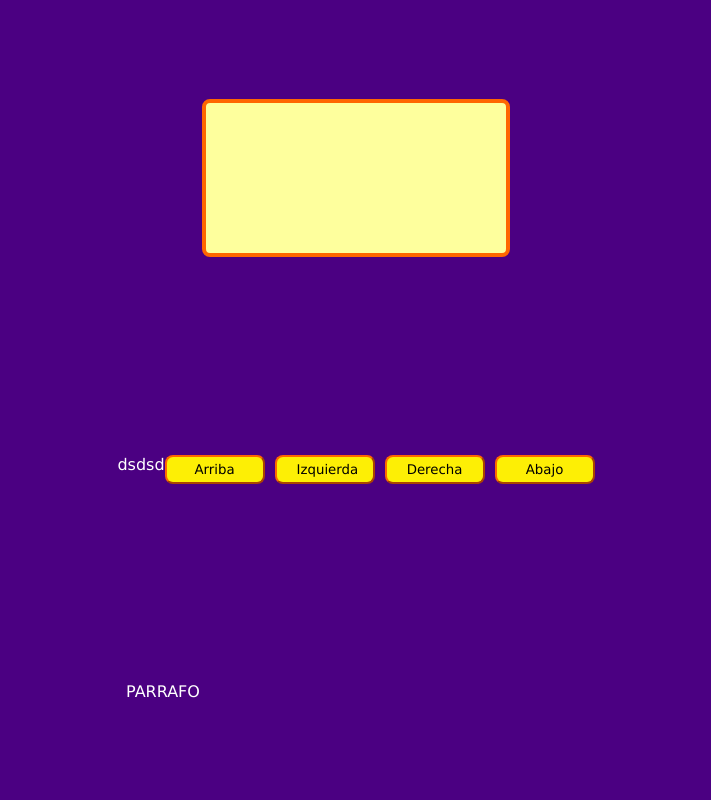
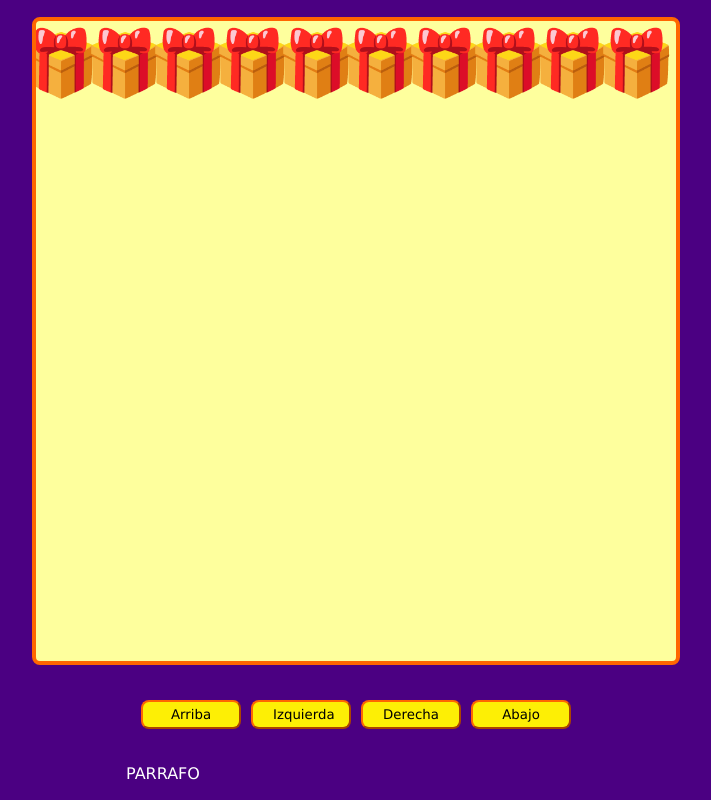
Before and after one commit to andresanni/taller-practico-js-videojuego, a plain HTML site: page index.html in a window 1280 px wide. Shown: the whole page, without its empty margins (284-995 px from the left). Drawn offline with Linux system fonts and the light colour scheme.

Commit message:
Seteamos los tamaños del canvas y de los elementos para que sean dinamicos en proporcion al tamaño del HTML

```diff
--- a/index.html
+++ b/index.html
@@ -10,11 +10,11 @@
 <body>
     <div class="game-container">
         <canvas id="game"></canvas>
-        <div class="buttons">dsdsd
-            <button id="up" class="fill">Arriba</button>
-            <button id="left" class="fill">Izquierda</button>
-            <button id="right" class="fill">Derecha</button>
-            <button id="down" class="fill">Abajo</button>
+        <div class="buttons">
+            <button id="up">Arriba</button>
+            <button id="left">Izquierda</button>
+            <button id="right">Derecha</button>
+            <button id="down">Abajo</button>
         </div>
 
         <div class="messages">
--- a/main.js
+++ b/main.js
@@ -0,0 +1,41 @@
+const canvas= document.querySelector("#game");
+const context = canvas.getContext('2d');
+
+window.addEventListener('load',startGame);
+
+function startGame(){
+    // context.fillRect(0,0,100,100); //Dibujar rectangulo con las coordenadas y el tamaño
+    // context.clearRect(0,0,50,50); //Borrar en forma de rectangulo con las coordenadas y el tamaño
+
+    //Para darle estilo a los textos le asignamos valor a los siguientes variables:
+    // context.font= "25px Verdana";
+    // context.fillStyle = "purple";
+    // context.textAlign = "left"; //Alineacion con respecto al punto que marcan las coordenadas
+    // context.fillText("Andres",25,25);
+
+    //Propiedades que nos devuelven el tamaño de nuestro HTML
+    // windows.innerHeight
+    // windows.innerWidth
+    let canvasSize;
+    if(window.innerHeight > window.innerWidth){ //Si el ancho del area visible del HTML es mayor que el alto
+        canvasSize = window.innerWidth * 0.8; //Tomamos el ancho como referencia y asignamos el 80 por ciento de su valor
+    } else{ //Si el largo es mayor que el ancho
+        canvasSize = window.innerHeight * 0.8; // El valor como referencia es el alto, tomamos el 80 por ciento del mismo
+    }
+
+    canvas.setAttribute('width',canvasSize); //Asigno el mismo valor al ancho y al alto para obtener un cuadrado
+    canvas.setAttribute('height',canvasSize);
+
+    const elementSize = canvasSize / 10; //Variable dinamica con relacion al tamaño del canvas que ya habiamos calculado
+    console.log({canvasSize,elementSize});
+
+    context.font= elementSize + "px Verdana"; //reemplazamos el numero de pixeles por nuestra variable para que sea dinamico.
+    context.textAlign = "end";
+    for (let i = 1; i <= 10; i++) {
+
+        context.fillText(emojis['I'],elementSize*i,elementSize);
+
+    }
+
+
+}
--- a/maps.js
+++ b/maps.js
@@ -0,0 +1,53 @@
+/*
+ * Reglas:
+ * El final de cada nivel debe ser el inicio del siguiente
+*/
+
+const emojis = {
+  '-': ' ',
+  'O': '🚪',
+  'X': '💣',
+  'I': '🎁',
+  'PLAYER': '💀',
+  'BOMB_COLLISION': '🔥',
+  'GAME_OVER': '👎',
+  'WIN': '🏆',
+};
+
+const maps = [];
+maps.push(`
+  IXXXXXXXXX
+  -XXXXXXXXX
+  -XXXXXXXXX
+  -XXXXXXXXX
+  -XXXXXXXXX
+  -XXXXXXXXX
+  -XXXXXXXXX
+  -XXXXXXXXX
+  -XXXXXXXXX
+  OXXXXXXXXX
+`);
+maps.push(`
+  O--XXXXXXX
+  X--XXXXXXX
+  XX----XXXX
+  X--XX-XXXX
+  X-XXX--XXX
+  X-XXXX-XXX
+  XX--XX--XX
+  XX--XXX-XX
+  XXXX---IXX
+  XXXXXXXXXX
+  `);
+maps.push(`
+  I-----XXXX
+  XXXXX-XXXX
+  XX----XXXX
+  XX-XXXXXXX
+  XX-----XXX
+  XXXXXX-XXX
+  XX-----XXX
+  XX-XXXXXXX
+  XX-----OXX
+  XXXXXXXXXX
+`);
```
